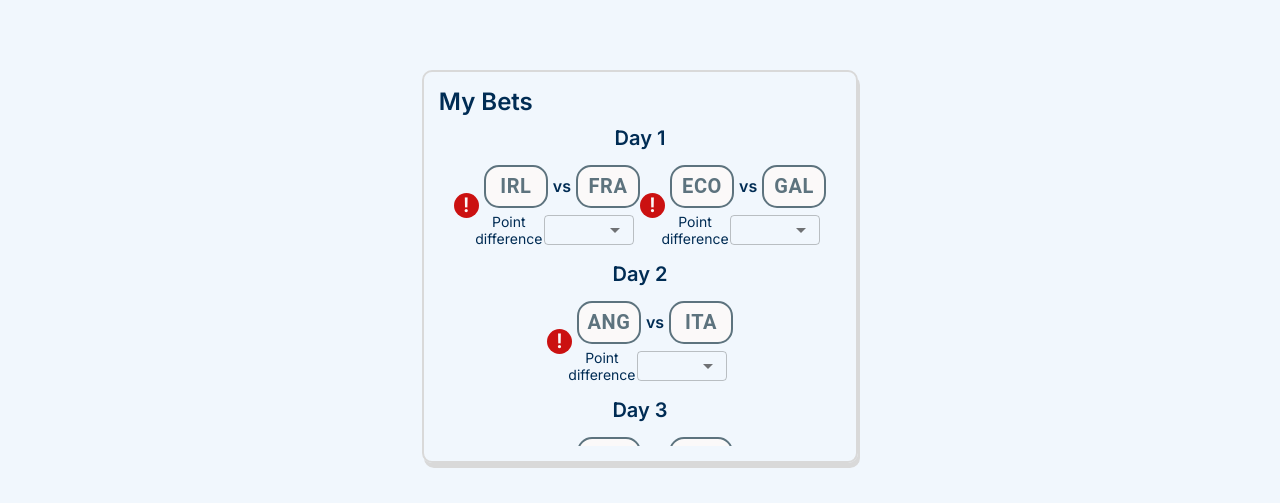
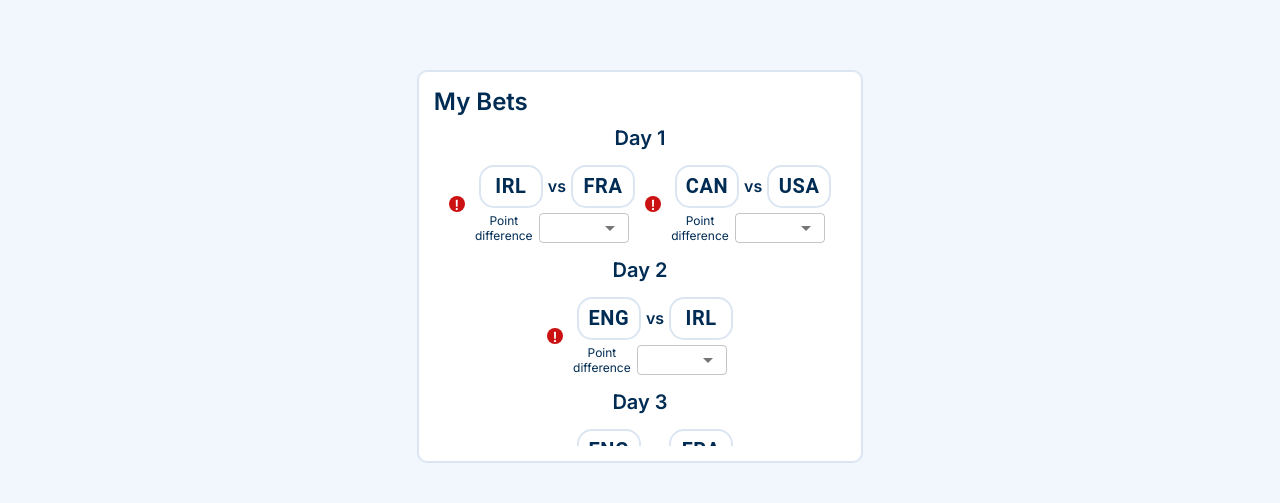
Before and after one commit to Gabriel-Thibaud/BetRugby, a React (Create React App) app in the folder frontend/: page /home in a window 1280 px wide. Shown: the part 294-797 px from the top of the page. Built offline with nearby package versions, Linux system fonts and the light colour scheme; no server answers.

Commit message:
wip, update UI, add enum to countryCode and BetDataSource

```diff
--- a/frontend/src/components/GameBet.tsx
+++ b/frontend/src/components/GameBet.tsx
@@ -1,5 +1,7 @@
-import { useState } from 'react';
+import { useEffect, useState } from 'react';
 import { Box, Button, MenuItem, Select, styled } from '@mui/material';
+import { blue, darkBlue, green, red, white } from '../utils/colors';
+import { Country, getCountryCode } from '../utils/utilsBet';
 
 const BetContainer = styled(Box)({
     display: "flex",
@@ -17,45 +19,56 @@ const TeamsContainer = styled(Box)({
 
 const TeamButton = styled(Button)((prop:{is_clicked: number}) => ({
     width: "60px",
-    backgroundColor : prop.is_clicked ? "#158030" : "#FBF9F9",
-    color: prop.is_clicked ? "#FBF9F9" : "#5D737E",
-    border: "2px solid  #5D737E",
+    backgroundColor : prop.is_clicked ? green : white,
+    color: prop.is_clicked ? white : darkBlue,
+    border: `2px solid  ${blue}`,
     borderRadius: "15px",
     padding: "2px",
     fontWeight: "bold",
     fontSize: "20px",
     "&:hover":{
-        backgroundColor: "#158030",
-        color : "#FBF9F9"
+        backgroundColor: green,
+        color : white
     }
 }));
 
 const PointsDifferentContainer = styled(Box)({
     display: "flex",
     alignItems: "center",
+    fontSize: "12px"
+});
+
+const WarningSign = styled(Box)({
+    width: "16px",
+    height: "16px",
+    display: "flex",
+    justifyContent: "center",
+    backgroundColor: red,
+    color: white,
+    fontWeight: "bold",
+    borderRadius: "30px",
     fontSize: "14px"
 });
 
-const WarningSign = styled(Box)({
-    width: "25px",
-    height: "25px",
-    display: "flex",
-    justifyContent: "center",
-    backgroundColor: "#CB1111",
-    color: "#FBF9F9",
-    fontWeight: "bold",
-    borderRadius: "30px",
-    fontSize: "20px"
-});
-
 interface GameBetProps {
-    team1: string;
-    team2: string;
+    team1: keyof typeof Country;
+    team2: keyof typeof Country;
 }
 
 export function GameBet(props: GameBetProps){
     const [clicked, setClicked] = useState<string>();
     const [diffenrenceSelected, setDifference] = useState<string>("");
+
+    useEffect(() => {
+
+        if (!!clicked && !!diffenrenceSelected)
+            handleNewBet().then();
+
+    }, [clicked, diffenrenceSelected])
+
+    async function handleNewBet(){
+
+    }
 
     return(
         <BetContainer>
@@ -67,11 +80,11 @@ export function GameBet(props: GameBetProps){
             <Box sx={{display: "flex", flexDirection: "column"}}>
                 <TeamsContainer>
                     <TeamButton onClick={() => setClicked(props.team1)} is_clicked={Number(clicked === props.team1)}>
-                        {props.team1}
+                        {getCountryCode(props.team1)}
                     </TeamButton>
                     vs
                     <TeamButton onClick={() => setClicked(props.team2)} is_clicked={Number(clicked === props.team2)}>
-                        {props.team2}
+                        {getCountryCode(props.team2)}
                     </TeamButton>
                 </TeamsContainer>
                 <PointsDifferentContainer>
--- a/frontend/src/components/Leagues.tsx
+++ b/frontend/src/components/Leagues.tsx
@@ -76,6 +76,7 @@ const LeagueItem = styled(Box)((props:{is_active: number}) => ({
     fontWeight: props.is_active ? "bold" : "none",
     color: props.is_active ? green : darkBlue,
     cursor: "pointer",
+    paddingRight: "3px",
     "&:hover": {
         fontWeight : "bold"
     }
--- a/frontend/src/components/MyBets.tsx
+++ b/frontend/src/components/MyBets.tsx
@@ -1,17 +1,14 @@
 import { Box, styled} from '@mui/material';
 import { GameBet } from './GameBet';
+import { Section } from '../widgets/Section';
 
-const MyBetsContainer = styled(Box)({
+const MyBetsSection = styled(Section)({
     height: "fit-content",
     maxWidth: "max(370px, 75vw)",
     display: "flex",
     alignItems: "center",
     flexDirection: "column",
-    gap: "10px",
-    padding: "15px",
-    border: "2px solid #D9D9D9",
-    boxShadow: "2px 5px #D9D9D9",
-    borderRadius: "10px",
+    gap: "10px"
 });
 
 const Title = styled(Box)({
@@ -51,31 +48,32 @@ const DayContent = styled(Box)({
     alignItems: "center",
     justifyContent:"space-around",
     flexWrap: "wrap",
-    padding: "15px"
+    padding: "15px",
+    gap: "10px"
 });
 
 export function MyBets(){
 
     return(
-        <MyBetsContainer>
+        <MyBetsSection>
             <Title> My Bets </Title>
 
             <Content>
                   {/* TODO: Content has to be dynamic, so doing a loop over the days then a loop over the matchs of the day  */}
                 <Box sx={{fontWeight: "bold ", fontSize: "20px"}}> Day 1  </Box>
                 <DayContent>
-                    <GameBet team1='IRL' team2='FRA'/>
-                    <GameBet team1='ECO' team2='GAL'/>
+                    <GameBet team1="Ireland Women" team2="France Women"/>
+                    <GameBet team1="Canada Women" team2="USA Women"/>
                 </DayContent>
                 <Box sx={{fontWeight: "bold ", fontSize: "20px"}}> Day 2 </Box>
                 <DayContent>
-                    <GameBet team1='ANG' team2='ITA'/>
+                    <GameBet team1="England Women" team2="Ireland Women"/>
                 </DayContent>
                 <Box sx={{fontWeight: "bold ", fontSize: "20px"}}> Day 3 </Box>
                 <DayContent>
-                    <GameBet team1='ANG' team2='FRA'/>
+                    <GameBet team1="England Women" team2="France Women"/>
                 </DayContent>
             </Content>
-        </MyBetsContainer>
+        </MyBetsSection>
     );
 }
--- /dev/null
+++ b/frontend/src/utils/utilsBet.ts
@@ -0,0 +1,23 @@
+
+export enum Country {
+    "New Zealand Women" = "NZL",
+    "Ireland Women" = "IRL",
+    "Spain Women" = "ESP",
+    "Japan Women" = "JPN",
+    "Wales Women" = "WAL",
+    "Fiji Women" = "FIJ",
+    "Canada Women" = "CAN",
+    "Scotland Women" = "SCO",
+    "England Women" = "ENG",
+    "Australia Women" = "AUS",
+    "Samoa Women" = "SAM",
+    "USA Women" = "USA",
+    "France Women" = "FRA",
+    "South Africa Women" = "RSA",
+    "Italy Women" = "ITA",
+    "Brazil Women" = "BRA"
+}
+
+export function getCountryCode(countryName: keyof typeof Country): string {
+    return Country[countryName];
+}
```
Also changed, not shown: frontend/src/datasources/BetDataSource.ts (added, +28 -0 lines), 2 other files (tests, documents, lock files or other folders).
